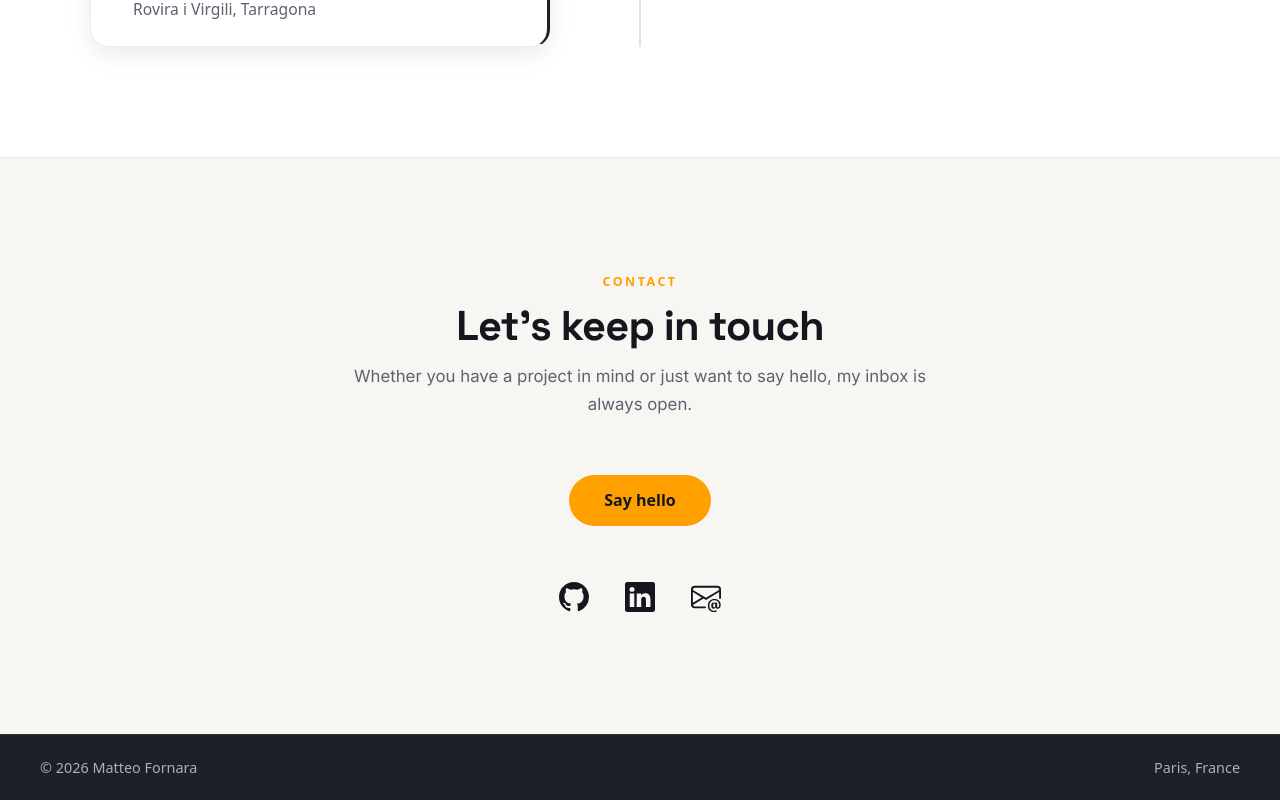
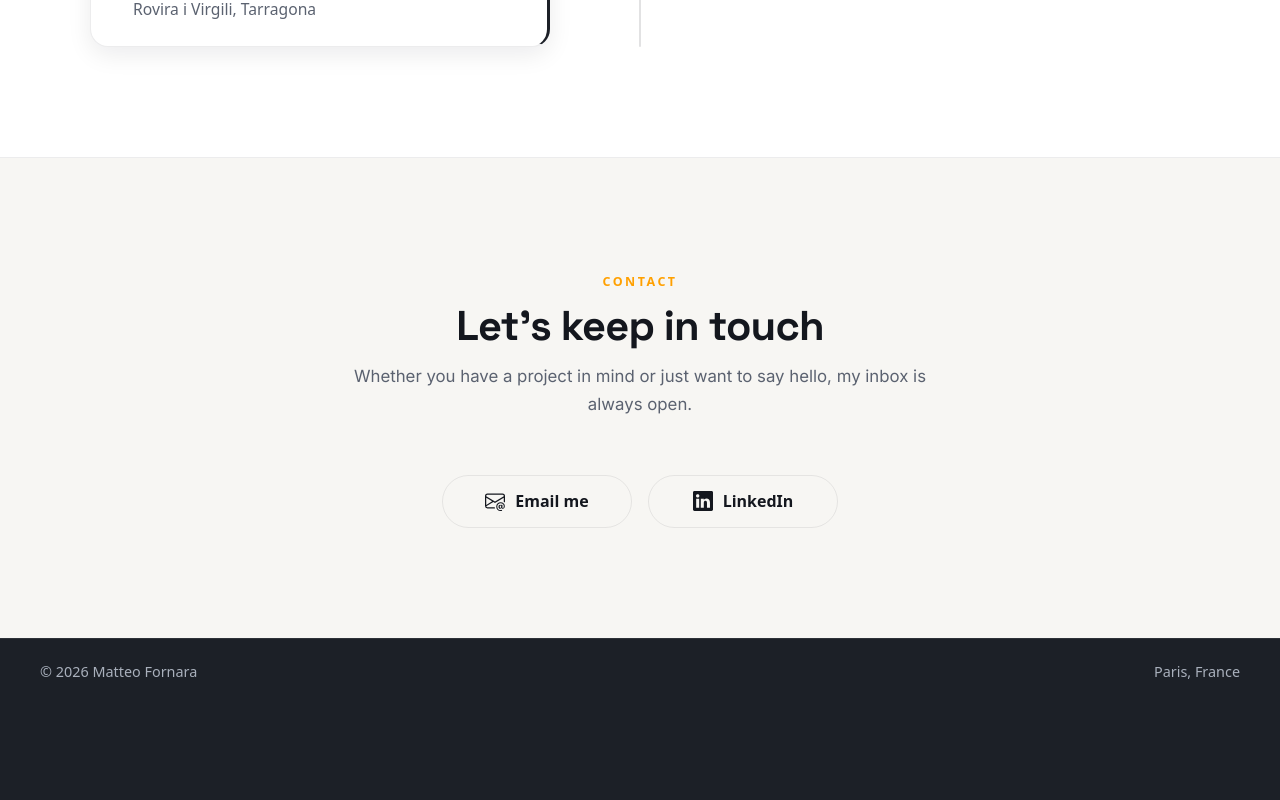
Before and after one commit to MatthewOvens/PersonalPortfolio, a React (Vite) app: page / in a window 1280 px wide. Shown: the part 4365-5165 px from the top of the page. After the commit the page ends 5069 px from the top, so only its background shows below. Built offline with nearby package versions, Linux system fonts and the light colour scheme.

Commit message:
Change in contacts, took off the github link

```diff
--- a/src/components/Contacts.css
+++ b/src/components/Contacts.css
@@ -1,43 +1,35 @@
-.contactCta {
-    display: inline-block;
-    background-color: var(--accent);
+/* Two peer actions: neither outranks the other, so they share one quiet resting
+   style and the hover only warms the outline and the label. */
+.contactActions {
+    display: flex;
+    flex-wrap: wrap;
+    justify-content: center;
+    gap: 16px;
+}
+
+.contactButton {
+    display: inline-flex;
+    align-items: center;
+    gap: 10px;
+    min-width: 190px;
+    justify-content: center;
+    padding: 0.85em 2em;
+    border: 1px solid var(--line-light);
+    border-radius: 999px;
+    background-color: transparent;
     color: var(--ink);
     font-weight: 600;
-    padding: 0.85em 2.2em;
-    border-radius: 999px;
-    transition: transform 0.2s ease, box-shadow 0.2s ease, background-color 0.2s ease;
+    transition: color 0.2s ease, border-color 0.2s ease;
 }
 
-.contactCta:hover {
-    color: var(--ink);
-    background-color: var(--accent-strong);
-    transform: translateY(-2px);
-    box-shadow: 0 10px 24px rgba(255, 160, 0, 0.35);
+.contactButton:hover,
+.contactButton:focus-visible {
+    color: var(--accent-strong);
+    border-color: rgba(255, 160, 0, 0.55);
 }
 
-.socials {
-    display: flex;
-    justify-content: center;
-    align-items: center;
-    gap: 12px;
-    padding-top: 44px;
+.contactIcon {
+    width: 20px;
+    height: 20px;
+    flex-shrink: 0;
 }
-
-.socials a {
-    color: var(--ink);
-    display: inline-flex;
-    padding: 12px;
-    border-radius: 50%;
-    transition: color 0.25s ease, background-color 0.25s ease, transform 0.25s ease;
-}
-
-.socials a:hover {
-    color: var(--accent-strong);
-    background-color: var(--accent-soft);
-    transform: translateY(-3px);
-}
-
-.socialIcon {
-    width: 30px;
-    height: 30px;
-}
--- a/src/components/Contacts.tsx
+++ b/src/components/Contacts.tsx
@@ -8,26 +8,19 @@ const Contacts = () => {
         <h2 className='section-title'>Let's keep in touch</h2>
         <p className='section-sub'>Whether you have a project in mind or just want to say hello, my inbox is always open.</p>
       </div>
-      <a className='contactCta' href="mailto:fornaramatteo@gmail.com">Say hello</a>
-      <div className='socials'>
-        <a href="https://github.com/MatthewOvens" target="_blank" rel="noreferrer" aria-label="GitHub profile">
-          <svg xmlns="http://www.w3.org/2000/svg" width="16" height="16" fill="currentColor" className="bi bi-github socialIcon" viewBox="0 0 16 16">
-            <title>GitHub profile</title>
-            <path d="M8 0C3.58 0 0 3.58 0 8c0 3.54 2.29 6.53 5.47 7.59.4.07.55-.17.55-.38 0-.19-.01-.82-.01-1.49-2.01.37-2.53-.49-2.69-.94-.09-.23-.48-.94-.82-1.13-.28-.15-.68-.52-.01-.53.63-.01 1.08.58 1.23.82.72 1.21 1.87.87 2.33.66.07-.52.28-.87.51-1.07-1.78-.2-3.64-.89-3.64-3.95 0-.87.31-1.59.82-2.15-.08-.2-.36-1.02.08-2.12 0 0 .67-.21 2.2.82.64-.18 1.32-.27 2-.27s1.36.09 2 .27c1.53-1.04 2.2-.82 2.2-.82.44 1.1.16 1.92.08 2.12.51.56.82 1.27.82 2.15 0 3.07-1.87 3.75-3.65 3.95.29.25.54.73.54 1.48 0 1.07-.01 1.93-.01 2.2 0 .21.15.46.55.38A8.01 8.01 0 0 0 16 8c0-4.42-3.58-8-8-8"/>
-          </svg>
-        </a>
-        <a href="https://www.linkedin.com/in/matteo-fornara-756994210/" target="_blank" rel="noreferrer" aria-label="LinkedIn profile">
-          <svg xmlns="http://www.w3.org/2000/svg" width="16" height="16" fill="currentColor" className="bi bi-linkedin socialIcon" viewBox="0 0 16 16">
-            <title>Linkedin profile</title>
-            <path d="M0 1.146C0 .513.526 0 1.175 0h13.65C15.474 0 16 .513 16 1.146v13.708c0 .633-.526 1.146-1.175 1.146H1.175C.526 16 0 15.487 0 14.854zm4.943 12.248V6.169H2.542v7.225zm-1.2-8.212c.837 0 1.358-.554 1.358-1.248-.015-.709-.52-1.248-1.342-1.248S2.4 3.226 2.4 3.934c0 .694.521 1.248 1.327 1.248zm4.908 8.212V9.359c0-.216.016-.432.08-.586.173-.431.568-.878 1.232-.878.869 0 1.216.662 1.216 1.634v3.865h2.401V9.25c0-2.22-1.184-3.252-2.764-3.252-1.274 0-1.845.7-2.165 1.193v.025h-.016l.016-.025V6.169h-2.4c.03.678 0 7.225 0 7.225z"/>
-          </svg>
-        </a>
-        <a href="mailto:fornaramatteo@gmail.com" aria-label="Personal email">
-          <svg xmlns="http://www.w3.org/2000/svg" width="16" height="16" fill="currentColor" className="bi bi-envelope-at socialIcon" viewBox="0 0 16 16">
-            <title>Personal email</title>
+      <div className='contactActions'>
+        <a className='contactButton' href="mailto:fornaramatteo@gmail.com">
+          <svg xmlns="http://www.w3.org/2000/svg" fill="currentColor" className="contactIcon" viewBox="0 0 16 16" aria-hidden="true">
             <path d="M2 2a2 2 0 0 0-2 2v8.01A2 2 0 0 0 2 14h5.5a.5.5 0 0 0 0-1H2a1 1 0 0 1-.966-.741l5.64-3.471L8 9.583l7-4.2V8.5a.5.5 0 0 0 1 0V4a2 2 0 0 0-2-2zm3.708 6.208L1 11.105V5.383zM1 4.217V4a1 1 0 0 1 1-1h12a1 1 0 0 1 1 1v.217l-7 4.2z"/>
             <path d="M14.247 14.269c1.01 0 1.587-.857 1.587-2.025v-.21C15.834 10.43 14.64 9 12.52 9h-.035C10.42 9 9 10.36 9 12.432v.214C9 14.82 10.438 16 12.358 16h.044c.594 0 1.018-.074 1.237-.175v-.73c-.245.11-.673.18-1.18.18h-.044c-1.334 0-2.571-.788-2.571-2.655v-.157c0-1.657 1.058-2.724 2.64-2.724h.04c1.535 0 2.484 1.05 2.484 2.326v.118c0 .975-.324 1.39-.639 1.39-.232 0-.41-.148-.41-.42v-2.19h-.906v.569h-.03c-.084-.298-.368-.63-.954-.63-.778 0-1.259.555-1.259 1.4v.528c0 .892.49 1.434 1.26 1.434.471 0 .896-.227 1.014-.643h.043c.118.42.617.648 1.12.648m-2.453-1.588v-.227c0-.546.227-.791.573-.791.297 0 .572.192.572.708v.367c0 .573-.253.744-.564.744-.354 0-.581-.215-.581-.8Z"/>
           </svg>
+          <span>Email me</span>
+        </a>
+        <a className='contactButton' href="https://www.linkedin.com/in/matteo-fornara-756994210/" target="_blank" rel="noreferrer">
+          <svg xmlns="http://www.w3.org/2000/svg" fill="currentColor" className="contactIcon" viewBox="0 0 16 16" aria-hidden="true">
+            <path d="M0 1.146C0 .513.526 0 1.175 0h13.65C15.474 0 16 .513 16 1.146v13.708c0 .633-.526 1.146-1.175 1.146H1.175C.526 16 0 15.487 0 14.854zm4.943 12.248V6.169H2.542v7.225zm-1.2-8.212c.837 0 1.358-.554 1.358-1.248-.015-.709-.52-1.248-1.342-1.248S2.4 3.226 2.4 3.934c0 .694.521 1.248 1.327 1.248zm4.908 8.212V9.359c0-.216.016-.432.08-.586.173-.431.568-.878 1.232-.878.869 0 1.216.662 1.216 1.634v3.865h2.401V9.25c0-2.22-1.184-3.252-2.764-3.252-1.274 0-1.845.7-2.165 1.193v.025h-.016l.016-.025V6.169h-2.4c.03.678 0 7.225 0 7.225z"/>
+          </svg>
+          <span>LinkedIn</span>
         </a>
       </div>
     </div>
```
